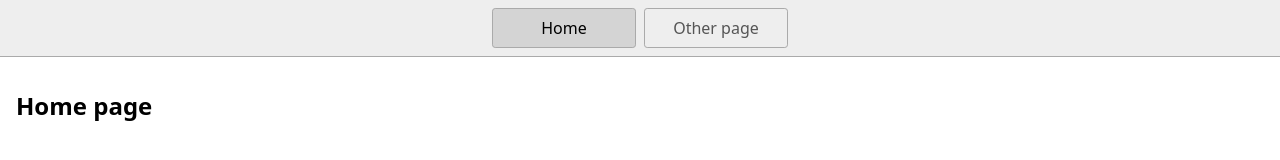
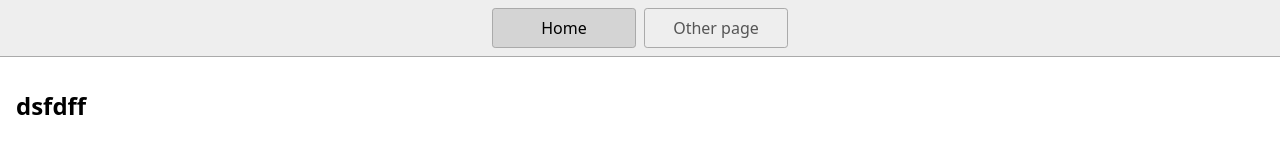
Before and after one commit to muqi910/stackblitz-starters-ze4ddc, a website: page index.html in a window 1280 px wide. Drawn offline with Linux system fonts and the light colour scheme.

Commit message:
fgfgfgfg

```diff
--- a/index.html
+++ b/index.html
@@ -17,7 +17,7 @@
       <a href="/page2.html">Other page</a>
     </nav>
     <main>
-      <h1>Home page</h1>
+      <h1>dsfdff</h1>
     </main>
   </body>
 </html>
```
